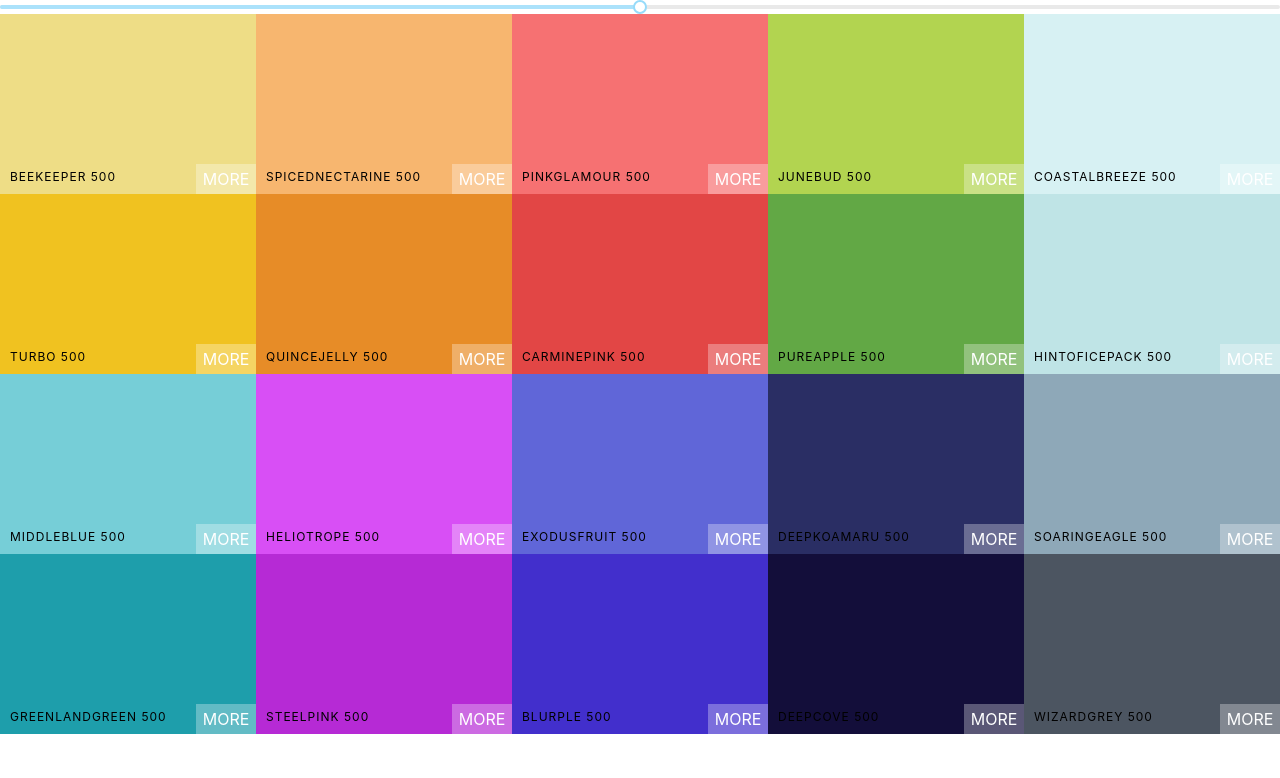
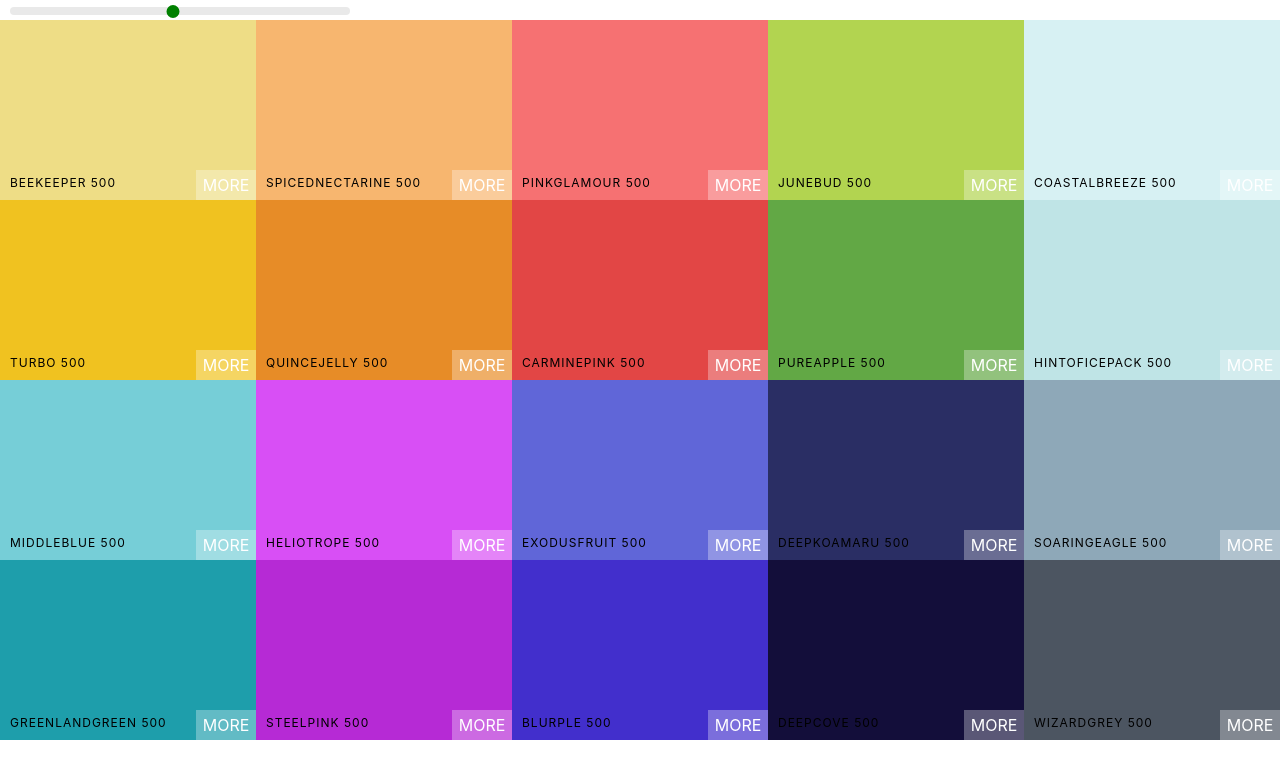
Before and after one commit to vishwa-akshat/colorApp, a React (Create React App) app: page / in a window 1280 px wide. Shown: the top 778 px of the page. Built offline with nearby package versions, Linux system fonts and the light colour scheme.

Commit message:
Style Color Slider

```diff
--- a/src/Palette.css
+++ b/src/Palette.css
@@ -4,3 +4,30 @@
 .Palette-colors{
     height: 90%;
 }
+
+.slider{
+    width: 340px;
+    margin: 0 10px;
+    display: inline-block;
+}
+
+.rc-slider-track{
+    background-color: transparent;
+}
+.rc-slider-rail{
+    height: 8px;
+}
+.rc-slider-handle,
+.rc-slider-handle:active,
+.rc-slider-handle :focus,
+.rc-slider-handle:hover
+{
+    background-color: green;
+    outline: none;
+    border: 2px solid green;
+    box-shadow: none;
+    width:13px;
+    height: 13px;
+    margin-left: -7px;
+    margin-top: -2px;
+}
--- a/src/Palette.js
+++ b/src/Palette.js
@@ -1,5 +1,5 @@
+import 'rc-slider/assets/index.css';
 import './Palette.css';
-import 'rc-slider/assets/index.css';
 
 import React, { Component } from 'react';
 import Slider, { Range } from 'rc-slider';
@@ -23,7 +23,9 @@
         ))
         return (
             <div className="Palette">
-                <Slider defaultValue={level} min={100} max={900} step={100} onAfterChange={this.changeLevel}/>
+                <div className="slider">
+                    <Slider defaultValue={level} min={100} max={900} step={100} onAfterChange={this.changeLevel}/>
+                </div>
                 {/*NavBar goes here*/}
                <div className="Palette-colors">
                     {/* bunch of color boxes */}
```
Also changed, not shown: 2 other files (tests, documents, lock files or other folders).
